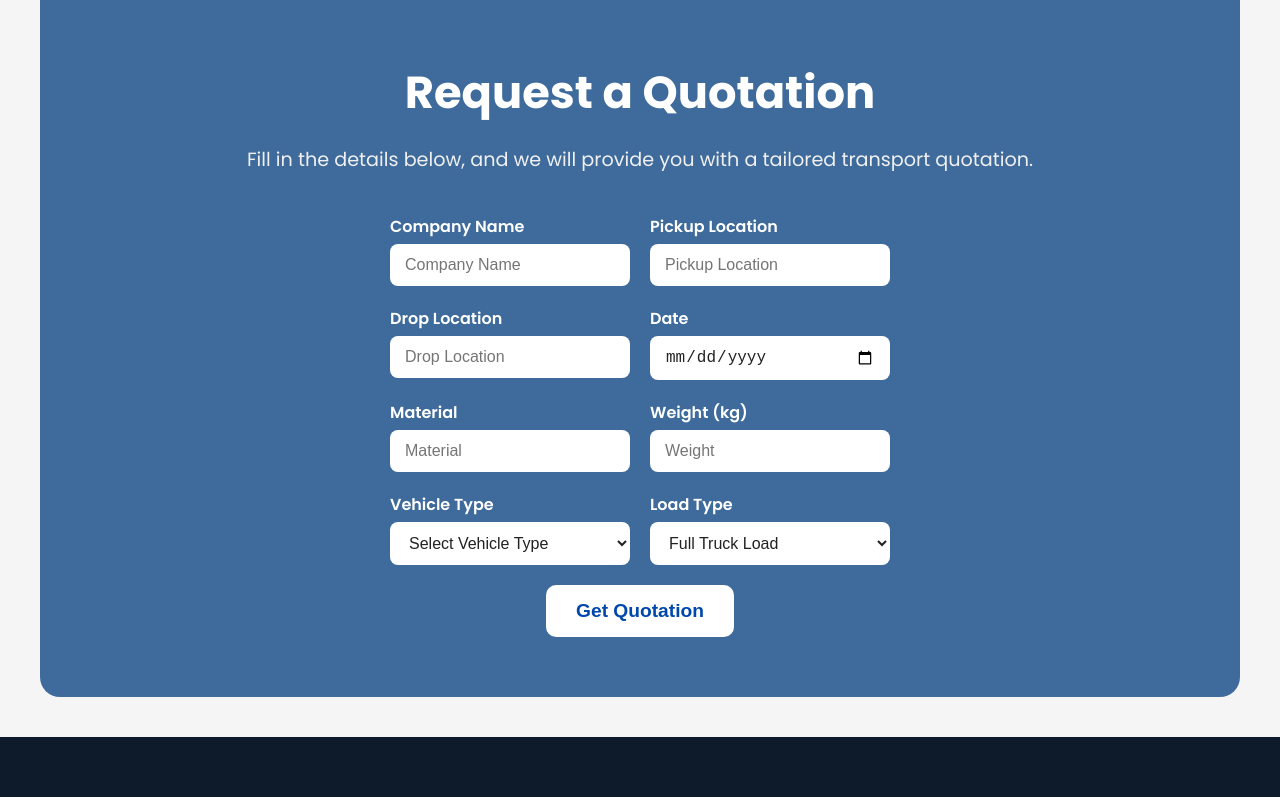
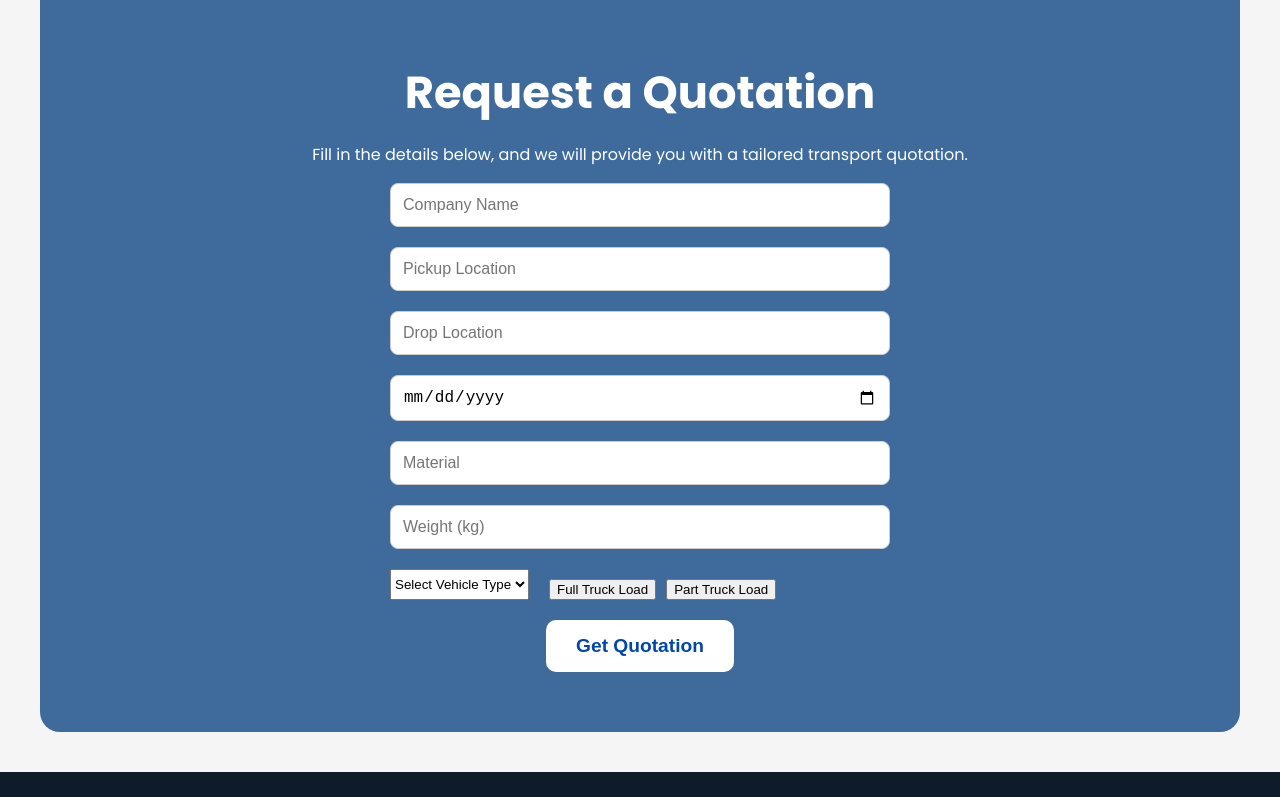
Before and after one commit to akshay0851/Amritha-Logistics, a React (Create React App) app in the folder frontend/: page / in a window 1280 px wide. Shown: the part 718-1515 px from the top of the page. Built offline with nearby package versions, Linux system fonts and the light colour scheme.

Commit message:
Fix: Quotation form POST issue & safe JSON parsing in Home.js

```diff
--- a/frontend/src/Components/Home.js
+++ b/frontend/src/Components/Home.js
@@ -28,44 +28,35 @@ function Home() {
     loadType: "FTL"
   });
 
+  const [loading, setLoading] = useState(false);
+
   const handleChange = (e) => {
     setFormData({ ...formData, [e.target.name]: e.target.value });
   };
 
+  const setLoadType = (type) => {
+    setFormData({ ...formData, loadType: type });
+  };
+
   const handleSubmit = async (e) => {
     e.preventDefault();
+    setLoading(true);
 
     try {
       const response = await fetch(
-        "https://amritha-logistics-backend.onrender.com/api/quote", // ✅ Correct backend route
+        "https://amritha-logistics-backend.onrender.com/api/quote",
         {
           method: "POST",
           headers: { "Content-Type": "application/json" },
-          body: JSON.stringify(formData)
+          body: JSON.stringify(formData),
         }
       );
 
-      if (!response.ok) {
-        const text = await response.text();
-        console.error("Backend error:", text);
-        alert("Error submitting quotation. Check backend API route.");
-        return;
-      }
-
       const contentType = response.headers.get("content-type");
-      let data;
       if (contentType && contentType.includes("application/json")) {
-        data = await response.json();
-      } else {
-        const text = await response.text();
-        console.error("Expected JSON but got:", text);
-        alert("Unexpected response from backend.");
-        return;
-      }
-
-      alert(data.message || "Quotation submitted successfully!");
-
-      // Reset form after success
+        const data = await response.json();
+        alert(data.message);
+        // Reset form
         setFormData({
           company: "",
           pickup: "",
@@ -76,21 +67,22 @@ function Home() {
           vehicleType: "",
           loadType: "FTL"
         });
+      } else {
+        const text = await response.text();
+        console.error("Expected JSON but got:", text);
+        alert("Something went wrong! Check backend route.");
+      }
+    } catch (error) {
+      console.error(error);
+      alert("Error submitting quotation");
+    }
 
-    } catch (error) {
-      console.error("Error submitting quotation:", error);
-      alert("Something went wrong! Please try again.");
-    }
+    setLoading(false);
   };
 
-  const setLoadType = (type) => {
-    setFormData({ ...formData, loadType: type });
-  };
-
+  // Hero slider
+  const heroImages = [hero1, hero2, hero3];
   const [currentHero, setCurrentHero] = useState(0);
-  const heroImages = [hero1, hero2, hero3];
-
-  // Hero slider
   useEffect(() => {
     const interval = setInterval(() => {
       setCurrentHero((prev) => (prev + 1) % heroImages.length);
@@ -98,11 +90,10 @@ function Home() {
     return () => clearInterval(interval);
   }, [heroImages.length]);
 
-  // Stats count-up animation
+  // Stats count-up
   useEffect(() => {
     const counters = document.querySelectorAll(".count");
     const speed = 200;
-
     const countUp = (el) => {
       const target = +el.getAttribute("data-target");
       let count = 0;
@@ -117,35 +108,18 @@ function Home() {
       };
       update();
     };
-
-    const countObserver = new IntersectionObserver(
+    const observer = new IntersectionObserver(
       (entries) => {
-        entries.forEach((entry) => {
+        entries.forEach(entry => {
           if (entry.isIntersecting) {
             countUp(entry.target);
-            countObserver.unobserve(entry.target);
+            observer.unobserve(entry.target);
           }
         });
       },
       { threshold: 1 }
     );
-
-    counters.forEach((counter) => countObserver.observe(counter));
-
-    const statBoxes = document.querySelectorAll(".stat-box");
-    const boxObserver = new IntersectionObserver(
-      (entries) => {
-        entries.forEach((entry) => {
-          if (entry.isIntersecting) {
-            entry.target.classList.add("visible");
-            boxObserver.unobserve(entry.target);
-          }
-        });
-      },
-      { threshold: 0.3 }
-    );
-
-    statBoxes.forEach((box) => boxObserver.observe(box));
+    counters.forEach(counter => observer.observe(counter));
   }, []);
 
   // Testimonials
@@ -172,14 +146,13 @@ function Home() {
       avatar: "https://api.dicebear.com/6.x/micah/png?seed=Arjun&mouth=smile"
     }
   ];
-
   const [currentIndex, setCurrentIndex] = useState(0);
   const [paused, setPaused] = useState(false);
 
   useEffect(() => {
     if (!paused) {
       const timer = setInterval(() => {
-        setCurrentIndex((prev) => (prev + 1) % testimonials.length);
+        setCurrentIndex((prevIndex) => (prevIndex + 1) % testimonials.length);
       }, 5000);
       return () => clearInterval(timer);
     }
@@ -221,18 +194,12 @@ function Home() {
         </div>
       </section>
 
-      {/* Quotation Form Section */}
+      {/* Quotation Form */}
       <section className="quote" id="quote">
         <h2>Request a Quotation</h2>
-        <p className="quote-intro">
-          Fill in the details below, and we will provide you with a tailored transport quotation.
-        </p>
-
+        <p>Fill in the details below, and we will provide you with a tailored transport quotation.</p>
         <form className="quote-form" onSubmit={handleSubmit}>
-
           <div className="form-row">
-            <div className="form-group">
-              <label>Company Name</label>
             <input
               type="text"
               name="company"
@@ -241,10 +208,6 @@ function Home() {
               onChange={handleChange}
               required
             />
-            </div>
-
-            <div className="form-group">
-              <label>Pickup Location</label>
             <input
               type="text"
               name="pickup"
@@ -254,11 +217,7 @@ function Home() {
               required
             />
           </div>
-          </div>
-
           <div className="form-row">
-            <div className="form-group">
-              <label>Drop Location</label>
             <input
               type="text"
               name="drop"
@@ -267,10 +226,6 @@ function Home() {
               onChange={handleChange}
               required
             />
-            </div>
-
-            <div className="form-group">
-              <label>Date</label>
             <input
               type="date"
               name="date"
@@ -279,11 +234,7 @@ function Home() {
               required
             />
           </div>
-          </div>
-
           <div className="form-row">
-            <div className="form-group">
-              <label>Material</label>
             <input
               type="text"
               name="material"
@@ -292,24 +243,16 @@ function Home() {
               onChange={handleChange}
               required
             />
-            </div>
-
-            <div className="form-group">
-              <label>Weight (kg)</label>
             <input
               type="text"
               name="weight"
-                placeholder="Weight"
+              placeholder="Weight (kg)"
               value={formData.weight}
               onChange={handleChange}
               required
             />
           </div>
-          </div>
-
           <div className="form-row">
-            <div className="form-group">
-              <label>Vehicle Type</label>
             <select
               name="vehicleType"
               value={formData.vehicleType}
@@ -322,27 +265,28 @@ function Home() {
               <option value="Trailer">Trailer</option>
               <option value="Taurus">Taurus</option>
             </select>
-            </div>
 
-            <div className="form-group">
-              <label>Load Type</label>
-              <select
-                name="loadType"
-                value={formData.loadType}
-                onChange={handleChange}
-                required
+            <div className="toggle-buttons">
+              <button
+                type="button"
+                className={formData.loadType === "FTL" ? "active" : ""}
+                onClick={() => setLoadType("FTL")}
               >
-                <option value="">Select Load Type</option>
-                <option value="FTL">Full Truck Load</option>
-                <option value="PTL">Part Truck Load</option>
-              </select>
+                Full Truck Load
+              </button>
+              <button
+                type="button"
+                className={formData.loadType === "PTL" ? "active" : ""}
+                onClick={() => setLoadType("PTL")}
+              >
+                Part Truck Load
+              </button>
             </div>
           </div>
 
-          <button type="submit" className="quote-button">
-            Get Quotation
+          <button type="submit" className="quote-button" disabled={loading}>
+            {loading ? "Submitting..." : "Get Quotation"}
           </button>
-
         </form>
       </section>
 
--- a/frontend/src/Components/Quotation.js
+++ b/frontend/src/Components/Quotation.js
@@ -1,85 +1,77 @@
 // src/Components/Quotation.js
 import React, { useState } from "react";
+import Navbar from "./Navbar";
 import Footer from "./Footer";
-import Navbar from "./Navbar";
 import "./Quotation.css";
 
-function QuotationForm() {
-  const [company, setCompany] = useState("");
-  const [email, setEmail] = useState("");
-  const [phone, setPhone] = useState("");
-  const [pickup, setPickup] = useState("");
-  const [drop, setDrop] = useState("");
-  const [date, setDate] = useState("");
-  const [material, setMaterial] = useState("");
-  const [weight, setWeight] = useState("");
-  const [vehicleType, setVehicleType] = useState("");
-  const [loadType, setLoadType] = useState("");
+function Quotation() {
+  const [formData, setFormData] = useState({
+    company: "",
+    email: "",
+    phone: "",
+    pickup: "",
+    drop: "",
+    date: "",
+    material: "",
+    weight: "",
+    vehicleType: "",
+    loadType: "FTL",
+  });
+
+  const [loading, setLoading] = useState(false);
+
+  const handleChange = (e) => {
+    setFormData({ ...formData, [e.target.name]: e.target.value });
+  };
+
+  const setLoadType = (type) => {
+    setFormData({ ...formData, loadType: type });
+  };
 
   const handleSubmit = async (e) => {
     e.preventDefault();
-
-    const formData = {
-      company,
-      email,
-      phone,
-      pickup,
-      drop,
-      date,
-      material,
-      weight,
-      vehicleType,
-      loadType
-    };
+    setLoading(true);
 
     try {
       const response = await fetch(
-        "https://amritha-logistics-backend.onrender.com/api/quote", // ✅ Correct backend route
+        "https://amritha-logistics-backend.onrender.com/api/quote",
         {
           method: "POST",
           headers: { "Content-Type": "application/json" },
-          body: JSON.stringify(formData)
+          body: JSON.stringify(formData),
         }
       );
 
-      // ✅ Handle non-OK responses
-      if (!response.ok) {
-        const text = await response.text();
-        console.error("Backend error:", text);
-        alert("Error submitting quotation. Check backend API route.");
-        return;
-      }
+      // ✅ Safe JSON parsing
+      const contentType = response.headers.get("content-type");
+      if (contentType && contentType.includes("application/json")) {
+        const data = await response.json();
+        alert(data.message);
 
-      // ✅ Safely parse JSON
-      const contentType = response.headers.get("content-type");
-      let data;
-      if (contentType && contentType.includes("application/json")) {
-        data = await response.json();
+        // ✅ Reset form
+        setFormData({
+          company: "",
+          email: "",
+          phone: "",
+          pickup: "",
+          drop: "",
+          date: "",
+          material: "",
+          weight: "",
+          vehicleType: "",
+          loadType: "FTL",
+        });
       } else {
         const text = await response.text();
         console.error("Expected JSON but got:", text);
-        alert("Unexpected response from backend.");
-        return;
+        alert("Something went wrong! Check backend route.");
       }
+    } catch (error) {
+      console.error(error);
+      alert("Error submitting quotation");
+    }
 
-      alert(data.message || "Quotation submitted successfully!");
-
-      // ✅ Reset form
-      setCompany("");
-      setEmail("");
-      setPhone("");
-      setPickup("");
-      setDrop("");
-      setDate("");
-      setMaterial("");
-      setWeight("");
-      setVehicleType("");
-      setLoadType("");
-
-    } catch (error) {
-      console.error("Error submitting quotation:", error);
-      alert("Something went wrong! Please try again.");
-    }
+    setLoading(false);
   };
 
   return (
@@ -102,71 +94,80 @@ function QuotationForm() {
 
           <input
             type="text"
+            name="company"
             placeholder="Company Name"
-            value={company}
-            onChange={(e) => setCompany(e.target.value)}
+            value={formData.company}
+            onChange={handleChange}
             required
           />
 
           <input
             type="email"
+            name="email"
             placeholder="Email Address"
-            value={email}
-            onChange={(e) => setEmail(e.target.value)}
+            value={formData.email}
+            onChange={handleChange}
             required
           />
 
           <input
             type="tel"
+            name="phone"
             placeholder="Phone Number"
-            value={phone}
-            onChange={(e) => setPhone(e.target.value)}
+            value={formData.phone}
+            onChange={handleChange}
             required
           />
 
           <input
             type="text"
+            name="pickup"
             placeholder="Pickup Location"
-            value={pickup}
-            onChange={(e) => setPickup(e.target.value)}
+            value={formData.pickup}
+            onChange={handleChange}
             required
           />
 
           <input
             type="text"
+            name="drop"
             placeholder="Drop Location"
-            value={drop}
-            onChange={(e) => setDrop(e.target.value)}
+            value={formData.drop}
+            onChange={handleChange}
             required
           />
 
           <input
             type="date"
-            value={date}
-            onChange={(e) => setDate(e.target.value)}
+            name="date"
+            value={formData.date}
+            onChange={handleChange}
             required
           />
 
           <input
             type="text"
+            name="material"
             placeholder="Material"
-            value={material}
-            onChange={(e) => setMaterial(e.target.value)}
+            value={formData.material}
+            onChange={handleChange}
             required
           />
 
           <input
             type="text"
+            name="weight"
             placeholder="Weight (kg)"
-            value={weight}
-            onChange={(e) => setWeight(e.target.value)}
+            value={formData.weight}
+            onChange={handleChange}
             required
           />
 
           {/* Vehicle Type */}
           <select
-            value={vehicleType}
-            onChange={(e) => setVehicleType(e.target.value)}
+            name="vehicleType"
+            value={formData.vehicleType}
+            onChange={handleChange}
             required
           >
             <option value="">Select Vehicle Type</option>
@@ -177,18 +178,25 @@ function QuotationForm() {
           </select>
 
           {/* Load Type */}
-          <select
-            value={loadType}
-            onChange={(e) => setLoadType(e.target.value)}
-            required
-          >
-            <option value="">Select Load Type</option>
-            <option value="FTL">Full Truck Load</option>
-            <option value="PTL">Part Truck Load</option>
-          </select>
+          <div className="toggle-buttons">
+            <button
+              type="button"
+              className={formData.loadType === "FTL" ? "active" : ""}
+              onClick={() => setLoadType("FTL")}
+            >
+              Full Truck Load
+            </button>
+            <button
+              type="button"
+              className={formData.loadType === "PTL" ? "active" : ""}
+              onClick={() => setLoadType("PTL")}
+            >
+              Part Truck Load
+            </button>
+          </div>
 
-          <button type="submit" className="quotation-button">
-            Get Quotation
+          <button type="submit" className="quotation-button" disabled={loading}>
+            {loading ? "Submitting..." : "Get Quotation"}
           </button>
         </form>
       </section>
@@ -198,4 +206,4 @@ function QuotationForm() {
   );
 }
 
-export default QuotationForm;
+export default Quotation;
```
Also changed, not shown: 1 other file (tests, documents, lock files or other folders). Lines whose indentation alone changed are shown as unchanged.
